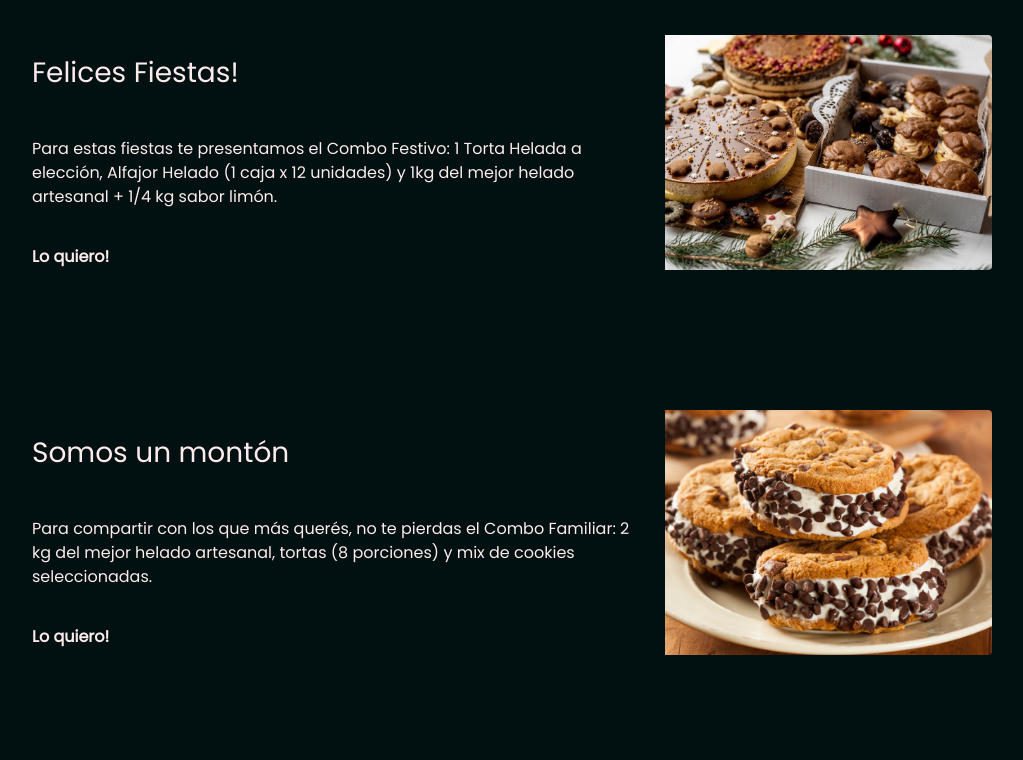
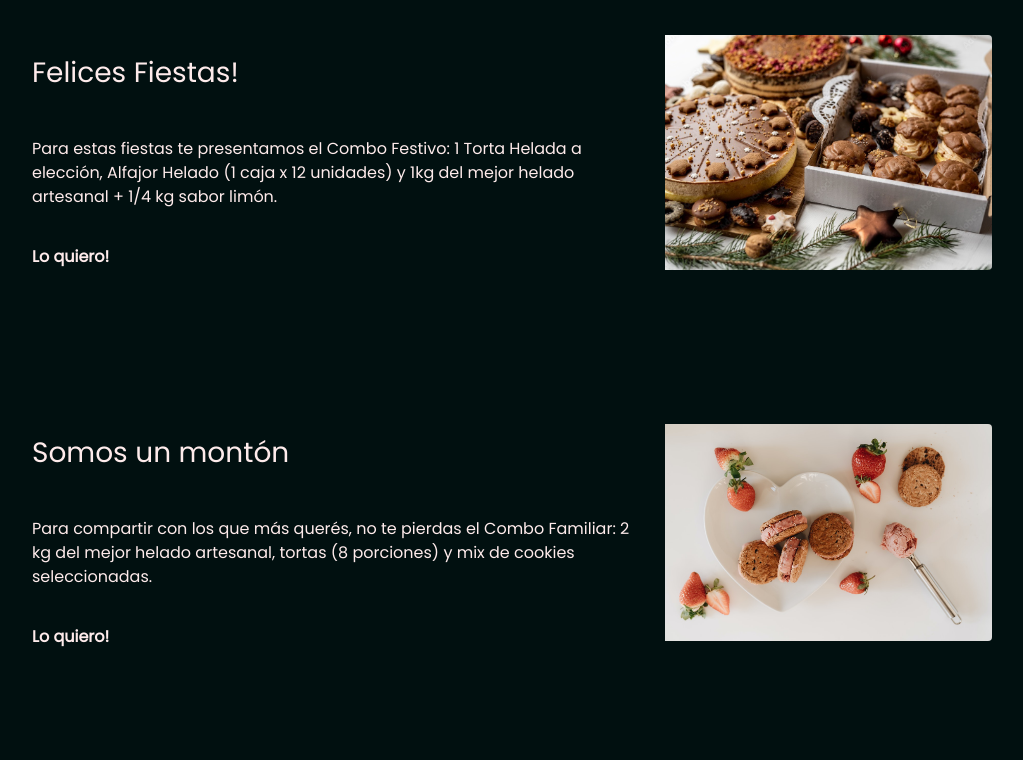
Before and after one commit to AngelesTessore/pre-entrega-proyecto-tessore, a plain HTML site: page novedades-promos.html in a window 1280 px wide. Shown: the part 323-1083 px from the top of the page, without its empty margins (138-1161 px from the left). Drawn offline with nearby package versions, Linux system fonts and the light colour scheme.

Commit message:
Reemplzo imagen

```diff
--- a/novedades-promos.html
+++ b/novedades-promos.html
@@ -99,7 +99,7 @@
                 <div class="col-lg-8 col-10 order-lg-2 order-3 custom-link">
                     <a href="index.html">Lo quiero!</a>
                 </div>
-                <img class="col-lg-4 col-8 order-lg-3 order-2 rounded-end" src="images/promos-cookies.jpg"
+                <img class="col-lg-4 col-8 order-lg-3 order-2 rounded-end" src="images/promos-cookies-icecream.jpg"
                     alt="Imagen representativa del combo">
             </div>
             <div class="row gx-0 justify-content-center align-items-center d-flex promos">
```
Also changed, not shown: images/promos-cookies-icecream.jpg (added), images/promos-cookies.jpg (deleted), 1 other file.
